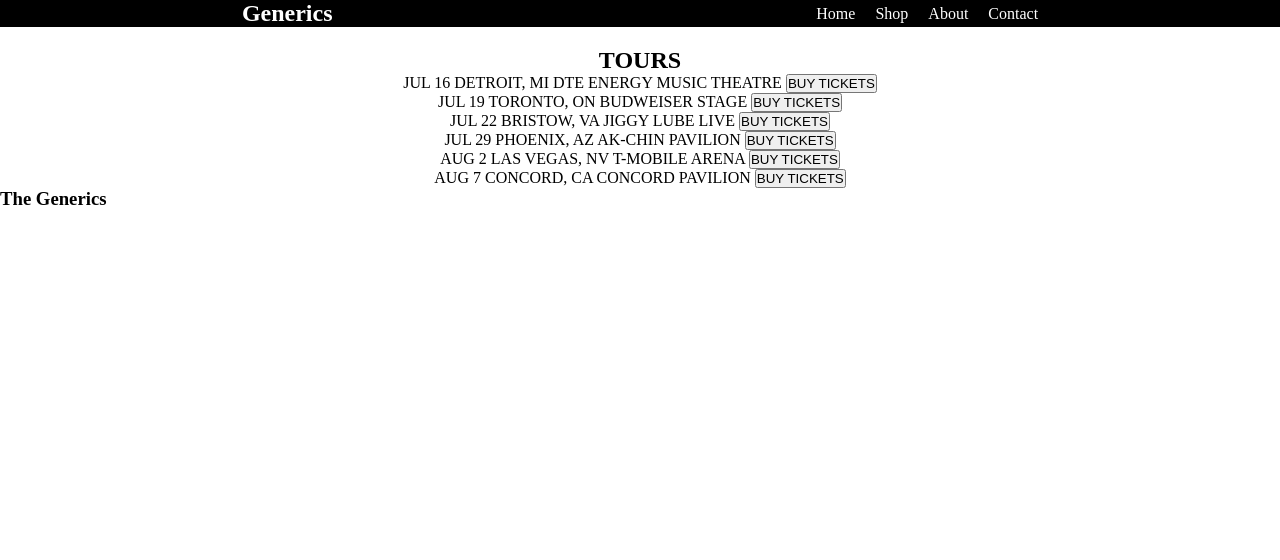
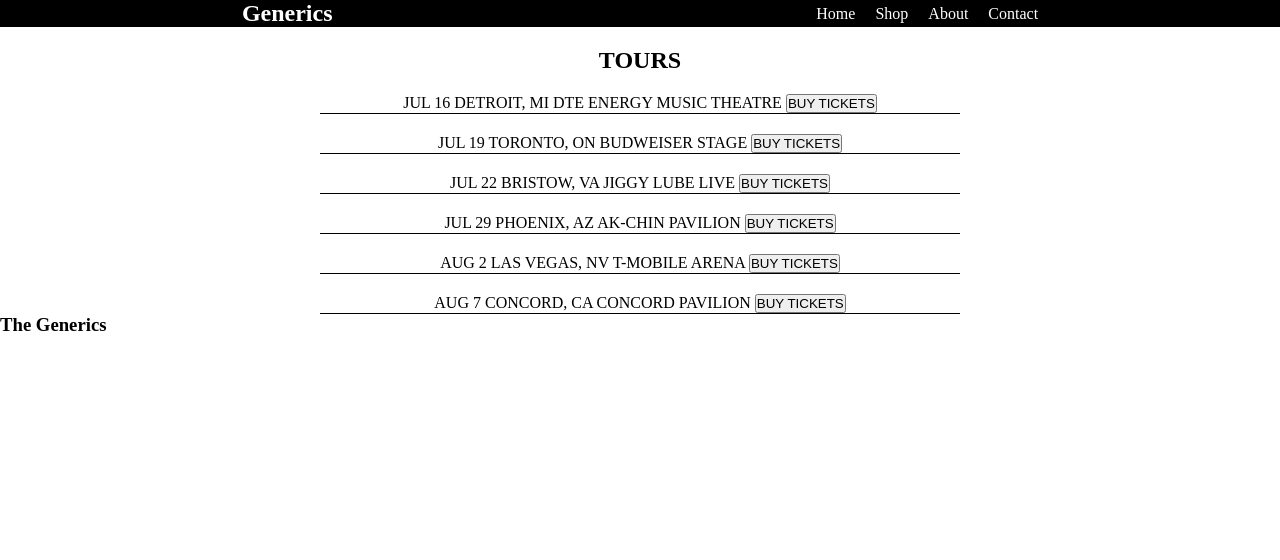
Before and after one commit to Femzy1900/MusicShop, a plain HTML site: page index.html in a window 1280 px wide. Drawn offline with Linux system fonts and the light colour scheme.

Commit message:
styling the home page

```diff
--- a/index.html
+++ b/index.html
@@ -21,7 +21,7 @@
     </header>
     <section class="tour">
         <h2>TOURS</h2>
-        <div>
+        <div class="tour-div">
             <div class="tour-row">
                 <span class="tour-item tour-date">JUL 16</span>
                 <span class="tour-item tour-city">DETROIT, MI</span>
--- a/style.css
+++ b/style.css
@@ -23,3 +23,16 @@ nav ul {
 .tour h2 {
     text-align: center;
 }
+
+.tour-div{
+    display: flex;
+    flex-direction: column;
+    justify-content: center;
+    align-items: center;
+}
+
+.tour-row {
+    padding-top: 20px;
+    border-bottom: 1px solid black;
+    width: 50%;
+}
```
